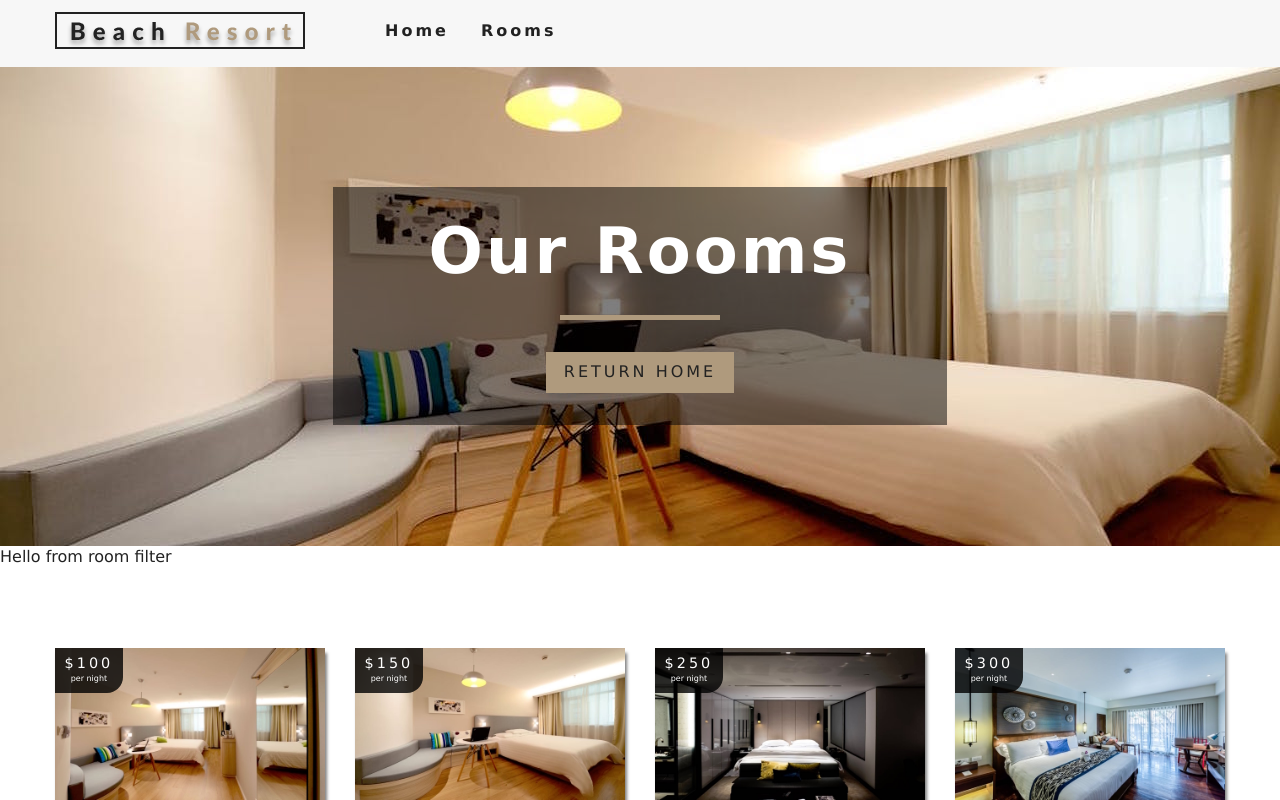
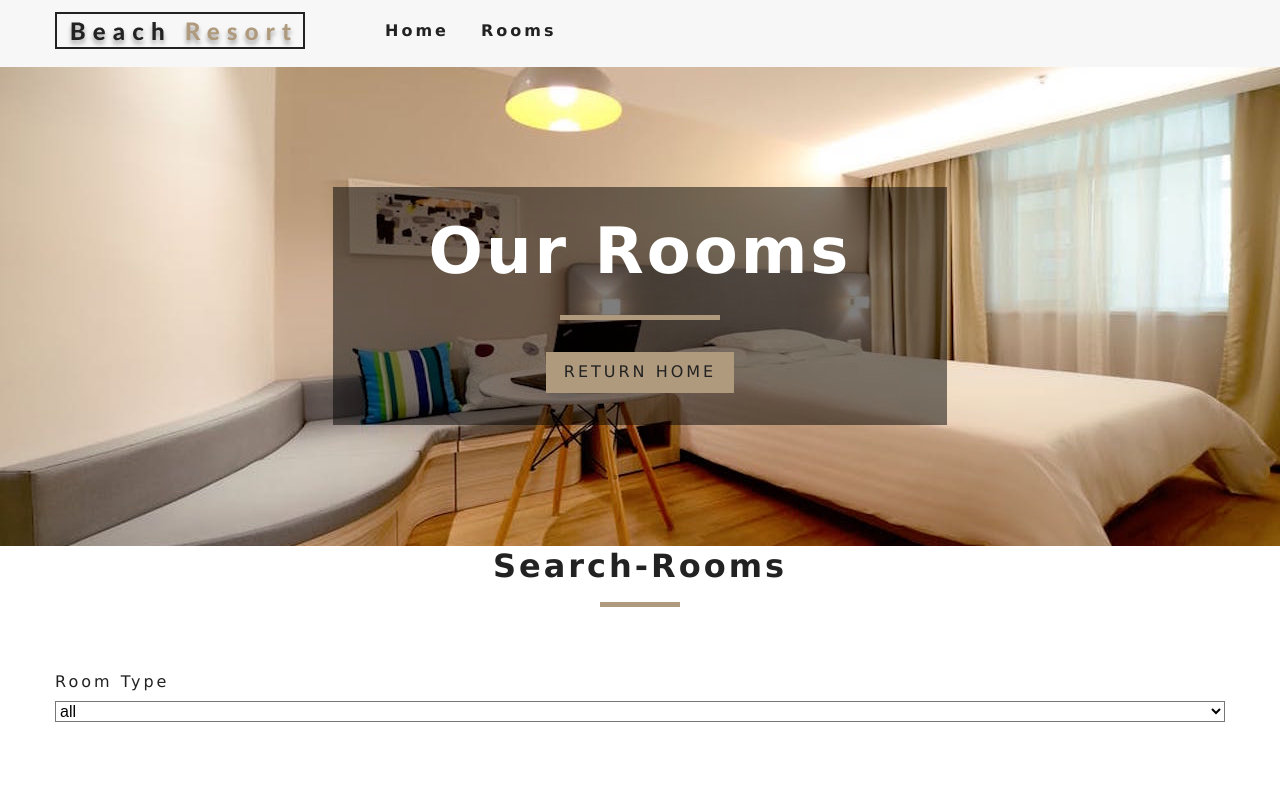
Before and after one commit to Unseenmonument/React_Resort, a React (Create React App) app: page /rooms in a window 1280 px wide. Shown: the top 800 px of the page. Built offline with nearby package versions, Linux system fonts and the light colour scheme.

Commit message:
sixth commit

```diff
--- a/src/components/RoomFilter.js
+++ b/src/components/RoomFilter.js
@@ -1,9 +1,58 @@
-import React from 'react'
+import React from 'react';
+import { useContext } from "react";
+import { RoomContext } from "../context";
+import Title from "../components/Title";
 
-export default function RoomFilter() {
+// get all unique values
+
+const getUnique = (items,value) => {
+    return [...new Set(items.map(item => item[value]))]
+}
+
+export default function RoomFilter({rooms}) {
+    const context = useContext(RoomContext);
+    const {
+        handleChange,
+        type,
+        capacity,
+        price,
+        minPrice,
+        maxPrice,
+        minSize,
+        maxSize,
+        breakfast,
+        pets} = context;
+
+    // get unique types
+    let types = getUnique(rooms,'type');
+
+    // add all
+    types = ['all',...types];
+
+    // map to jsx
+    types = types.map((item,index)=>{
+        return <option value={item} key={index}>{item}</option>
+    })
+
     return (
-        <div>
-            Hello from room filter
-        </div>
+        <section className="ilter-container">
+            <Title title="search-rooms" />
+            <form className="filter-form">
+                {/* select type */}
+                <div className="form-group">
+                    <label htmlFor="type">room type</label>
+                    <select
+                        name="type"
+                        id="type"
+                        value={type}
+                        className="form-control"
+                        onChange={handleChange}
+                    >
+                        {types}
+                    </select>
+                </div>
+                {/* end of select type */}
+            </form>
+        </section>
     )
 }
--- a/src/context.js
+++ b/src/context.js
@@ -26,11 +26,16 @@
         // this.getData
         let rooms = this.formatData(items);
         let featuredRooms = rooms.filter(room => room.featured === true);
+        let maxPrice = Math.max(...rooms.map(item => item.price));
+        let maxSize = Math.max(...rooms.map(item => item.size));
         this.setState({
             rooms,
             featuredRooms,
             sortedRooms: rooms,
-            loading: false
+            loading: false,
+            price: maxPrice,
+            maxPrice,
+            maxSize,
         })
     }
 
@@ -51,12 +56,24 @@
         return room;
     };
 
+    handleChange = event => {
+        const type = event.target.type;
+        const name = event.target.name;
+        const value = event.target.value;
+        console.log(`this is type: ${type}, this is name: ${name}, this is value: ${value}`);
+    }
+
+    filterRooms = () => {
+        console.log("hello filter rooms")
+    }
+
     render() {
         return (
         <RoomContext.Provider
             value={{
                 ...this.state,
-                getRoom: this.getRoom
+                getRoom: this.getRoom,
+                handleChange: this.handleChange
             }}>
             {this.props.children}
         </RoomContext.Provider>
```
